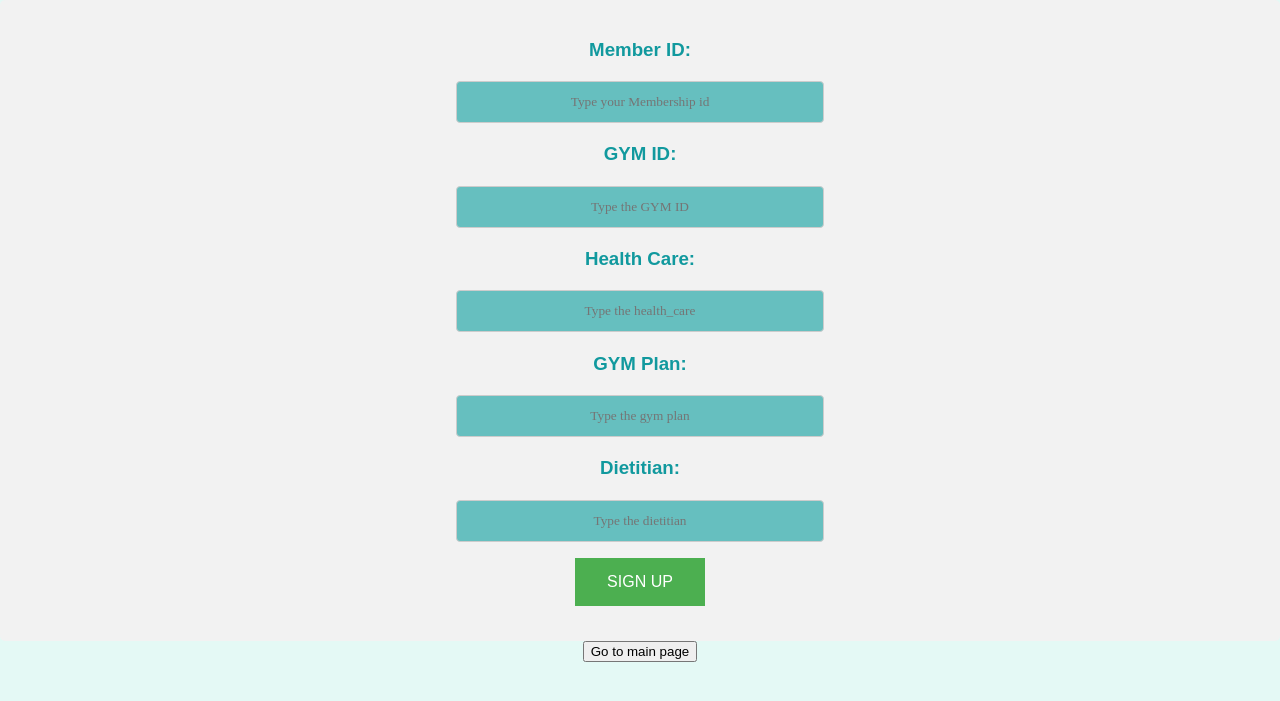
After one commit to hakankorpe/CS306-Database-Systems, a PHP site: page /gymmembers/provides.html in a window 1280 px wide. The commit adds this page. Shown: the top 701 px of the page. Run offline with PHP 8.4, Linux system fonts and the light colour scheme.

Commit message:
Relationships added

```diff
--- a/gymmembers/gym_list.php
+++ b/gymmembers/gym_list.php
@@ -63,7 +63,7 @@ while($row = mysqli_fetch_assoc($result))
     $gym_name = $row['gym_name'];
     $rating = $row['rating'];
     $gym_address = $row['gym_address'];
-    $availability = ($row['availability'] == 1) ? "Available" : "Not Available";
+    $availability = ($row['availability'] == "Available") ? "Available" : "Not Available";
     $capacity = $row['capacity'];
 
 
--- /dev/null
+++ b/gymmembers/provides.html
@@ -0,0 +1,118 @@
+<!DOCTYPE html>
+<html lang="en" dir="ltr">
+  <head>
+    <meta charset="utf-8">
+    <title></title>
+    <style>
+    body {
+      background-color: #E4F9F5;
+      margin: 0;
+      text-align: center;
+      font-family: 'Merriweather', serif;
+      }
+    input[type=text], select {
+      font-family: 'Merriweather', serif;
+      width: 23rem;
+      padding: 12px 20px;
+      margin: 0.1rem 0;
+      display: inline-block;
+      border: 1px solid #ccc;
+      text-align:center;
+      background-color: #66BFBF;
+      border-radius: 4px;
+      box-sizing: border-box;
+    }
+
+    input[type=submit] {
+      width: 100%;
+      background-color: #4CAF50;
+      color: white;
+      padding: 14px 20px;
+      margin: 8px 0;
+      border: none;
+      border-radius: 4px;
+      cursor: pointer;
+    }
+
+    input[type=submit]:hover {
+      background-color: #45a049;
+    }
+    h3 {
+  color: #11999E;
+  font-family: 'Montserrat', sans-serif;
+}
+    .button2 {
+      background-color: #4CAF50;
+      border: none;
+      color: white;
+      padding: 15px 32px;
+      text-align: center;
+      font-family: 'Montserrat', sans-serif;
+      text-decoration: none;
+      display: inline-block;
+      font-size: 16px;
+      margin: 15px 2px;
+      cursor: pointer;
+      } /* Blue */
+      .btn {
+  background: #11cdd4;
+  background-image: -webkit-linear-gradient(top, #11cdd4, #11999e);
+  background-image: -moz-linear-gradient(top, #11cdd4, #11999e);
+  background-image: -ms-linear-gradient(top, #11cdd4, #11999e);
+  background-image: -o-linear-gradient(top, #11cdd4, #11999e);
+  background-image: linear-gradient(to bottom, #11cdd4, #11999e);
+  -webkit-border-radius: 8;
+  -moz-border-radius: 8;
+  border-radius: 8px;
+  font-family: 'Montserrat', sans-serif;
+  color: #ffffff;
+  font-size: 20px;
+  padding: 10px 20px 10px 20px;
+  text-decoration: none;
+}
+
+.button2:hover {
+  background: #30e3cb;
+  background-image: -webkit-linear-gradient(top, #30e3cb, #2bc4ad);
+  background-image: -moz-linear-gradient(top, #30e3cb, #2bc4ad);
+  background-image: -ms-linear-gradient(top, #30e3cb, #2bc4ad);
+  background-image: -o-linear-gradient(top, #30e3cb, #2bc4ad);
+  background-image: linear-gradient(to bottom, #30e3cb, #2bc4ad);
+  text-decoration: none;
+}
+
+    div {
+      border-radius: 5px;
+      background-color: #f2f2f2;
+      padding: 20px;
+    }
+    .inserting-member {
+      background-color: #E4F9F5;
+      text-align: center;
+
+  }
+    </style>
+  </head>
+  <body>
+    <div class="provides">
+
+    <form action="provides.php" method="POST">
+      <h3>Member ID:</h3>
+    	<input type="text" id="membership_id" name="membership_id" placeholder="Type your Membership id"><br>
+      <h3>GYM ID:</h3>
+        <input type="text" id="gym_id" name="gym_id" placeholder="Type the GYM ID"><br>
+        <h3>Health Care:</h3>
+        <input type="text" id="health_care" name="health_care" placeholder="Type the health_care"><br>
+        <h3>GYM Plan:</h3>
+        <input type="text" id="gym_plan" name="gym_plan" placeholder="Type the gym plan"><br>
+        <h3>Dietitian:</h3>
+        <input type="text" id="dietitian" name="dietitian" placeholder="Type the dietitian"><br>
+
+    	<button class="button2">SIGN UP</button>
+    </form>
+    </div>
+    <a href="http://localhost/gymmembers/index.php">
+   <button>Go to main page</button>
+  </a>
+  </body>
+</html>
--- a/gymmembers/selectionforgym.php
+++ b/gymmembers/selectionforgym.php
@@ -70,7 +70,7 @@
             $gym_name = $row['gym_name'];
             $rating = $row['rating'];
             $gym_address = $row['gym_address'];
-            $availability = ($row['availability'] == 1) ? "Available" : "Not Available";
+            $availability = $row['availability'];
             $capacity = $row['capacity'];
 
 
```
Also changed, not shown: gymmembers/insert_member_to_gym.php (added, +54 -0 lines), gymmembers/member_to_gym_insertion.html (added, +114 -0 lines), gymmembers/provides.php (added, +42 -0 lines), gymmembers/uses.html (added, +116 -0 lines), gymmembers/uses.php (added, +36 -0 lines).
